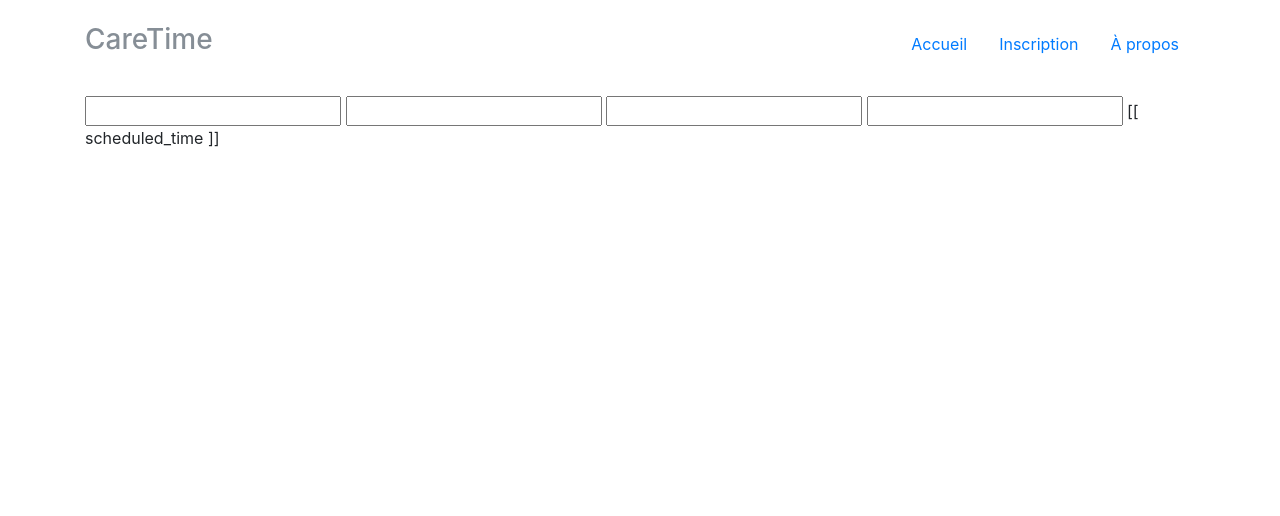
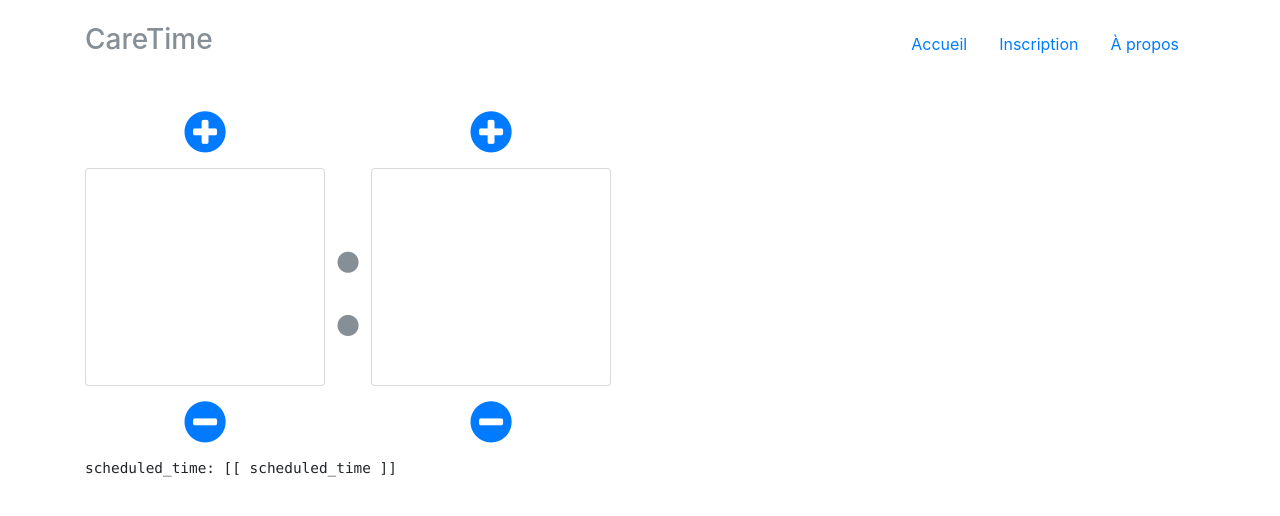
Before and after one commit to raphaelyancey/CareTime, a Django app: template main/templates/main/host_admin.html in a window 1280 px wide. Shown: the top 516 px of the page. Run offline with Django 3.2, Linux system fonts and the light colour scheme; the template is opened without the code that fills it, so the values that code supplies are empty; some libraries are stand-ins or nearby versions.

Commit message:
First draft time widget for host admin and LESS style.

```diff
--- a/main/static/main/style.css
+++ b/main/static/main/style.css
@@ -1,7 +1,20 @@
 body {
-    padding-top: 1.5rem;
+  padding-top: 1.5rem;
 }
-
 .header {
-    padding-bottom: 1.5rem;
+  padding-bottom: 1.5rem;
 }
+#pickup-form span.separator {
+  font-size: 10rem;
+}
+#pickup-form input[type="text"] {
+  font-size: 10rem;
+  width: 15rem;
+  text-align: center;
+  display: inline-block;
+}
+#pickup-form .time-control {
+  font-size: 3rem;
+  text-align: center;
+  cursor: pointer;
+}
--- /dev/null
+++ b/main/static/main/style.less
@@ -0,0 +1,27 @@
+body {
+    padding-top: 1.5rem;
+}
+
+.header {
+    padding-bottom: 1.5rem;
+}
+
+#pickup-form {
+
+    span.separator {
+        font-size: 10rem;
+    }
+
+    input[type="text"] {
+        font-size: 10rem;
+        width: 15rem;
+        text-align: center;
+        display: inline-block;
+    }
+
+    .time-control {
+        font-size: 3rem;
+        text-align: center;
+        cursor: pointer;
+    }
+}
--- a/main/templates/main/host_admin.html
+++ b/main/templates/main/host_admin.html
@@ -6,11 +6,23 @@
 
     <form action="{% url 'host_admin' host.slug %}" method="POST" id="pickup-form">
 
-        <input type="text" v-model="scheduled_hour_1">
-        <input type="text" v-model="scheduled_hour_2">
-        <input type="text" v-model="scheduled_minute_1">
-        <input type="text" v-model="scheduled_minute_2">
-        [[ scheduled_time ]]
+        <div class="d-flex align-items-center">
+            <div class="d-flex flex-column">
+                <div class="time-control text-primary" v-on:click="increase_hour"><i class="fa fa-plus-circle"></i></div>
+                <div><input class="form-control" type="text" v-model="formatted_hours"></div>
+                <div class="time-control text-primary" v-on:click="decrease_hour"><i class="fa fa-minus-circle"></i></div>
+            </div>
+
+            <span class="text-muted separator">:</span>
+
+            <div class="d-flex flex-column">
+                <div class="time-control text-primary" v-on:click="increase_minutes"><i class="fa fa-plus-circle"></i></div>
+                <div><input class="form-control" type="text" v-model="formatted_minutes"></div>
+                <div class="time-control text-primary" v-on:click="decrease_minutes"><i class="fa fa-minus-circle"></i></div>
+            </div>
+        </div>
+
+        <pre>scheduled_time: [[ scheduled_time ]]</pre>
         <input id="id_scheduled_time" name="scheduled_time" v-model="scheduled_time" type="hidden">
         {% csrf_token %}
     </form>
@@ -21,18 +33,53 @@
 
     <script type="text/javascript">
         document.onready = function() {
-            var app = new Vue({
+
+            var MINUTES_STEP = 15;
+
+            new Vue({
                 delimiters: ['[[', ']]'],
                 el: '#pickup-form',
                 data: {
-                    scheduled_hour_1: '1',
-                    scheduled_hour_2: '5',
-                    scheduled_minute_1: '1',
-                    scheduled_minute_2: '5'
+                    scheduled_hours: 15,
+                    scheduled_minutes: 13
                 },
                 computed: {
                     scheduled_time: function() {
-                        return this.scheduled_hour_1+this.scheduled_hour_2+':'+this.scheduled_minute_1+this.scheduled_minute_2;
+                        var u = this.$options.utils;
+                        return u.zero_pad(this.scheduled_hours)+':'+u.zero_pad(this.scheduled_minutes);
+                    },
+                    formatted_hours: function() {
+                        var u = this.$options.utils;
+                        return u.zero_pad(this.scheduled_hours);
+                    },
+                    formatted_minutes: function() {
+                        var u = this.$options.utils;
+                        return u.zero_pad(this.scheduled_minutes);
+                    },
+                },
+                utils: {
+                    zero_pad: function(input) {
+                        if(input < 10 && input > 0) return '0'+input;
+                        else if(input == 0) return '00';
+                        else return input+'';
+                    }
+                },
+                methods: {
+                    increase_hour: function() {
+                        h = this.scheduled_hours;
+                        this.scheduled_hours = (h+1 >= 24) ? 0 : h+1;
+                    },
+                    decrease_hour: function() {
+                        h = this.scheduled_hours;
+                        this.scheduled_hours = (h-1 < 0 ) ? 23 : h-1;
+                    },
+                    increase_minutes: function() {
+                        h = this.scheduled_minutes;
+                        this.scheduled_minutes = (h+MINUTES_STEP >= 60) ? 0 : h+MINUTES_STEP;
+                    },
+                    decrease_minutes: function() {
+                        h = this.scheduled_minutes;
+                        this.scheduled_minutes = (h-MINUTES_STEP < 0 ) ? 60-MINUTES_STEP : h-MINUTES_STEP;
                     }
                 }
             })
```
